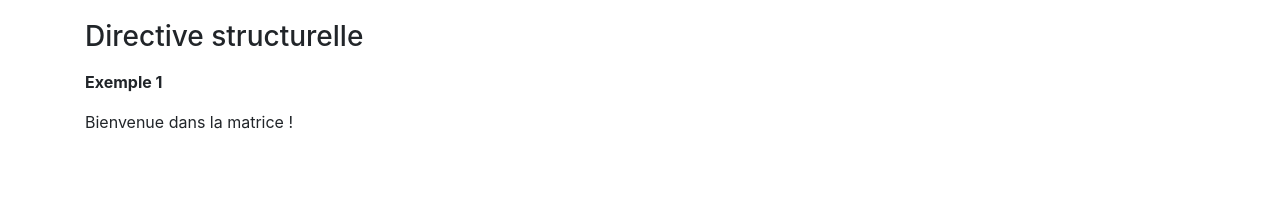
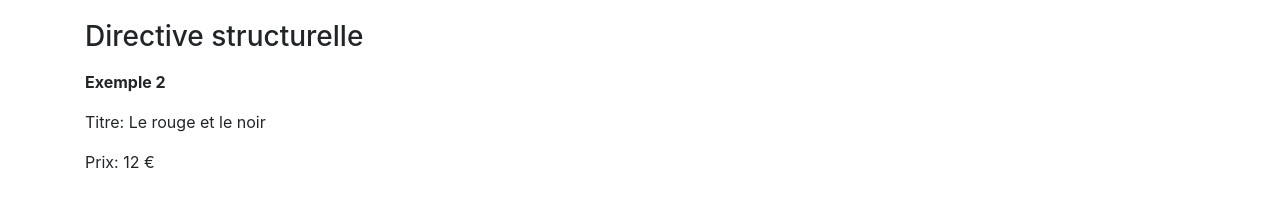
Before and after one commit to Amar2050/Drive-X-Angular, an Angular app in the folder Drive-X/: page /drivers in a window 1280 px wide. Shown: the part 180-386 px from the top of the page. Built offline with nearby package versions, Linux system fonts and the light colour scheme.

Commit message:
Directive - Directive Structurelle - ngIf - Exemple 2
Je simule un prix communiqué ou non pour un exemple de ngIf concret

```diff
--- a/Drive-X/src/app/drivers-list/drivers-list.component.html
+++ b/Drive-X/src/app/drivers-list/drivers-list.component.html
@@ -4,9 +4,15 @@
 
 <p class="h3 my-3">Directive structurelle</p>
 
-<p class="font-weight-bold">Exemple 1</p>
+<p class="font-weight-bold">Exemple 2</p>
 
 
-<!-- J'utilise la variable pour afficher ou non des elements
-     Modifiant ainsi la structure du dom  -->
-<p *ngIf="isOnline">Bienvenue dans la matrice !</p>
+<!-- Je réagis en modifiant la structure du dom
+     selon la donnée reçu ou non par une eventuelle bdd   -->
+
+<p>Titre: {{book.title}}</p>
+<p>Prix:
+    <span *ngIf="book.price">{{book.price}} &euro;</span>
+    <span *ngIf="book.price == null" >Non communiqué</span>
+
+</p>
--- a/Drive-X/src/app/drivers-list/drivers-list.component.ts
+++ b/Drive-X/src/app/drivers-list/drivers-list.component.ts
@@ -8,9 +8,15 @@ import { Component, OnInit } from '@angular/core';
 export class DriversListComponent implements OnInit {
 
 
-  // Je déclare une variable de type booléen
-  // Que j'utilise dans le template pour afficher ou non un element html
-  isOnline:boolean = true;
+  // Je crée un objet et je modifie le prix ou le rend null pour
+  // simuler une réponse null de la bdd afin que le template s'adapate
+  // grace à la directive structurelle ngIf utilisée
+
+  book:any = {
+    title: "Le rouge et le noir",
+    price: 12
+  }
+
 
   constructor() { }
 
```
